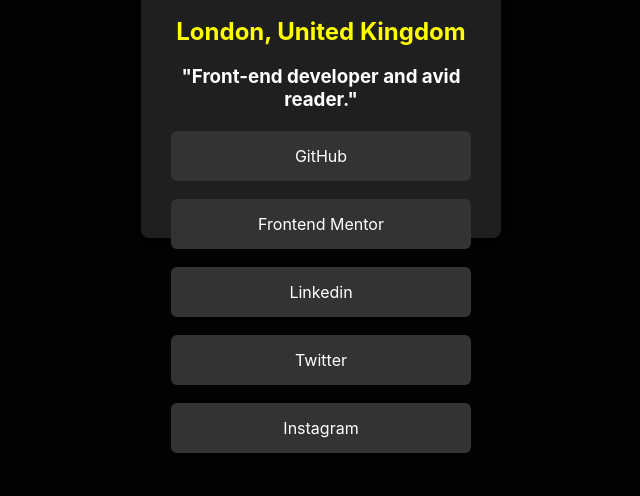
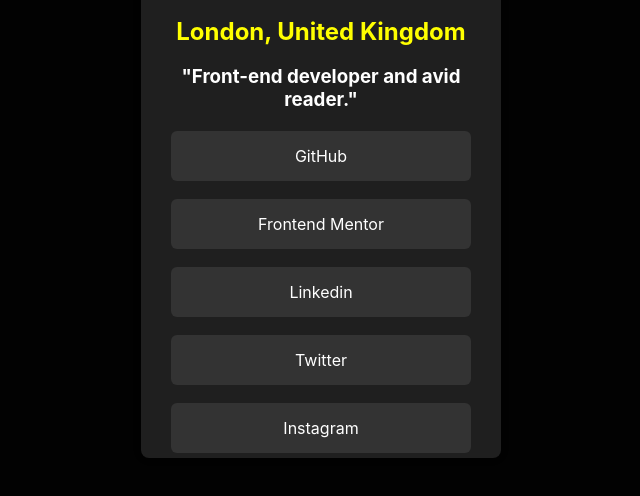
Before and after one commit to palleakshaya/Front-end-html, a plain HTML site: page index.html in a window 1280 px wide. Shown: the part 230-726 px from the top of the page, without its empty margins (319-959 px from the left). Drawn offline with Linux system fonts and the light colour scheme.

Commit message:
height adjusted

```diff
--- a/index.html
+++ b/index.html
@@ -21,7 +21,7 @@
         text-align: center;
         font-family: "Inter", sans-serif;
         max-width: 300px;
-        max-height: 400px;
+        max-height: 620px;
         padding: 30px;
         background-color: rgb(31 31 31);
         border-radius: 8px;
```
